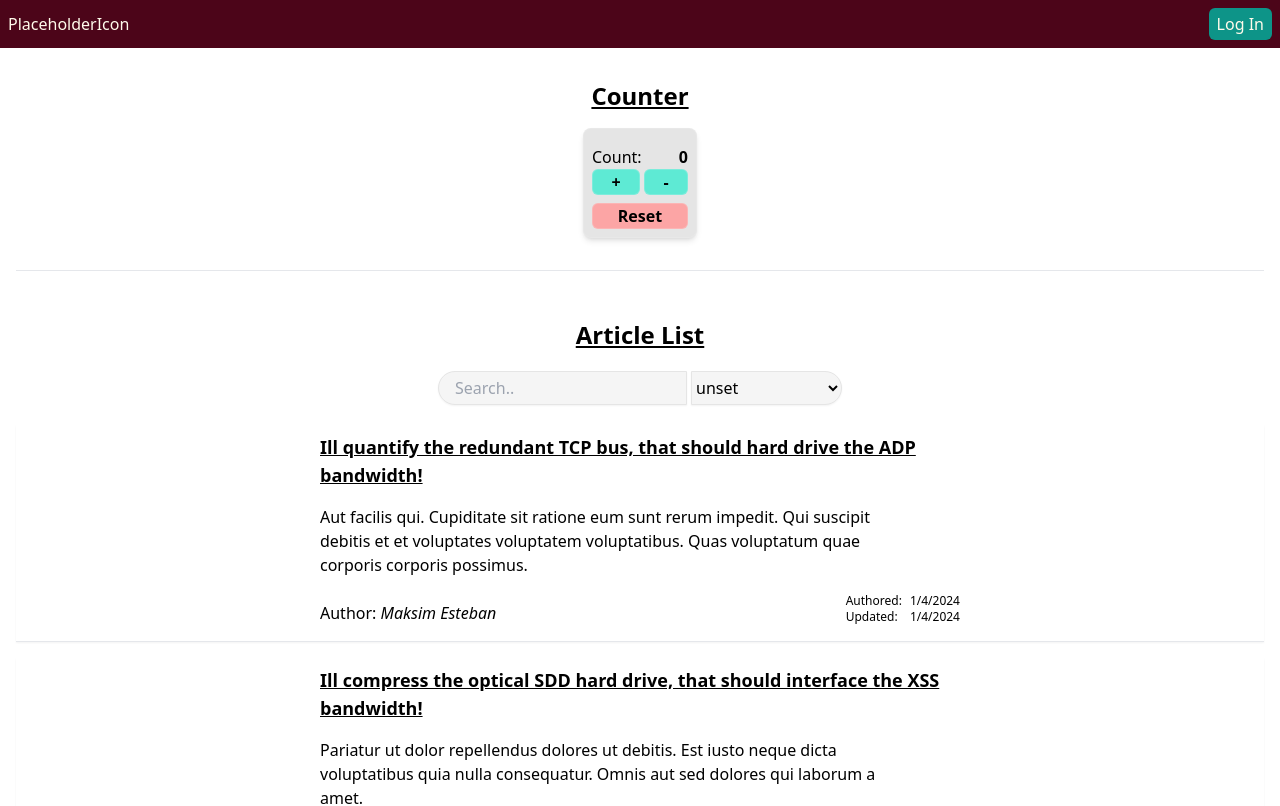
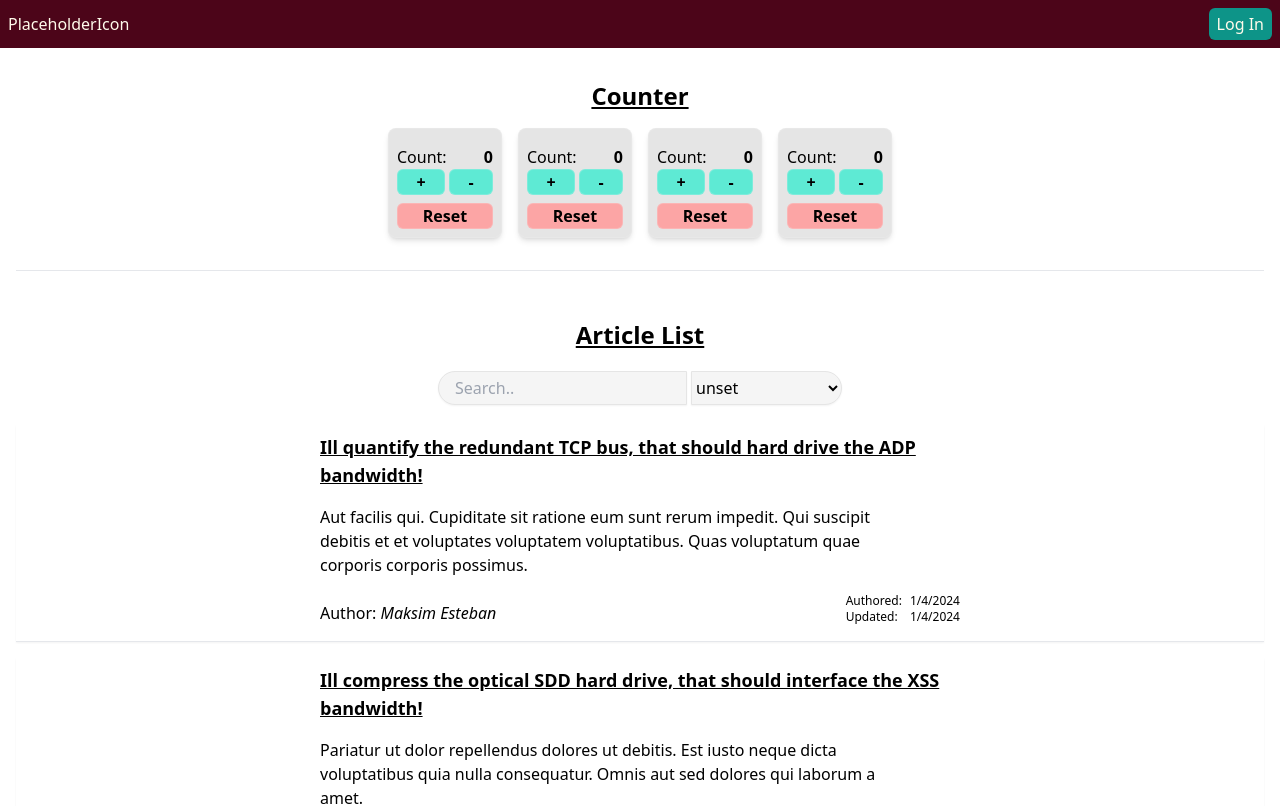
Before and after one commit to Inna-B10/REACT-2025, a React (Vite) app: page / in a window 1280 px wide. Shown: the top 806 px of the page. Built offline with nearby package versions, Linux system fonts and the light colour scheme.

Commit message:
add multiple counters

```diff
--- a/src/App.jsx
+++ b/src/App.jsx
@@ -5,15 +5,18 @@ import { List } from "./components/List/List";
 function App() {
   return (
     <Layout>
-      <section className="border-b py-8 flex flex-col gap-4">
-        <h2 className="text-center text-2xl underline font-bold">Counter</h2>
-        <div className="flex justify-center">
+      <section className="flex flex-col gap-4 py-8 border-b">
+        <h2 className="text-2xl font-bold text-center underline">Counter</h2>
+        <div className="flex justify-center gap-4">
+          <Counter />
+          <Counter />
+          <Counter />
           <Counter />
         </div>
       </section>
 
-      <section className="border-b py-8 flex flex-col gap-4">
-        <h2 className="text-center text-2xl underline font-bold">
+      <section className="flex flex-col gap-4 py-8 border-b">
+        <h2 className="text-2xl font-bold text-center underline">
           Article List
         </h2>
         <List />
```
